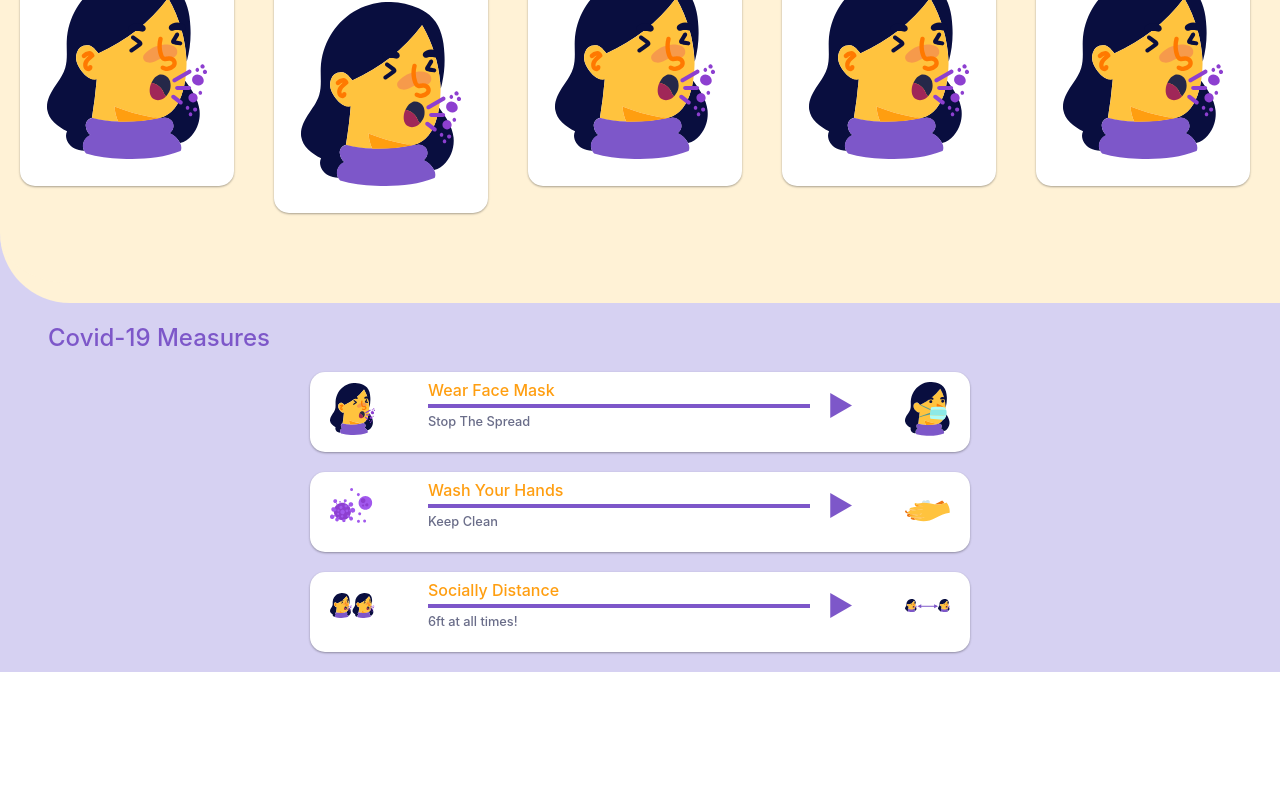
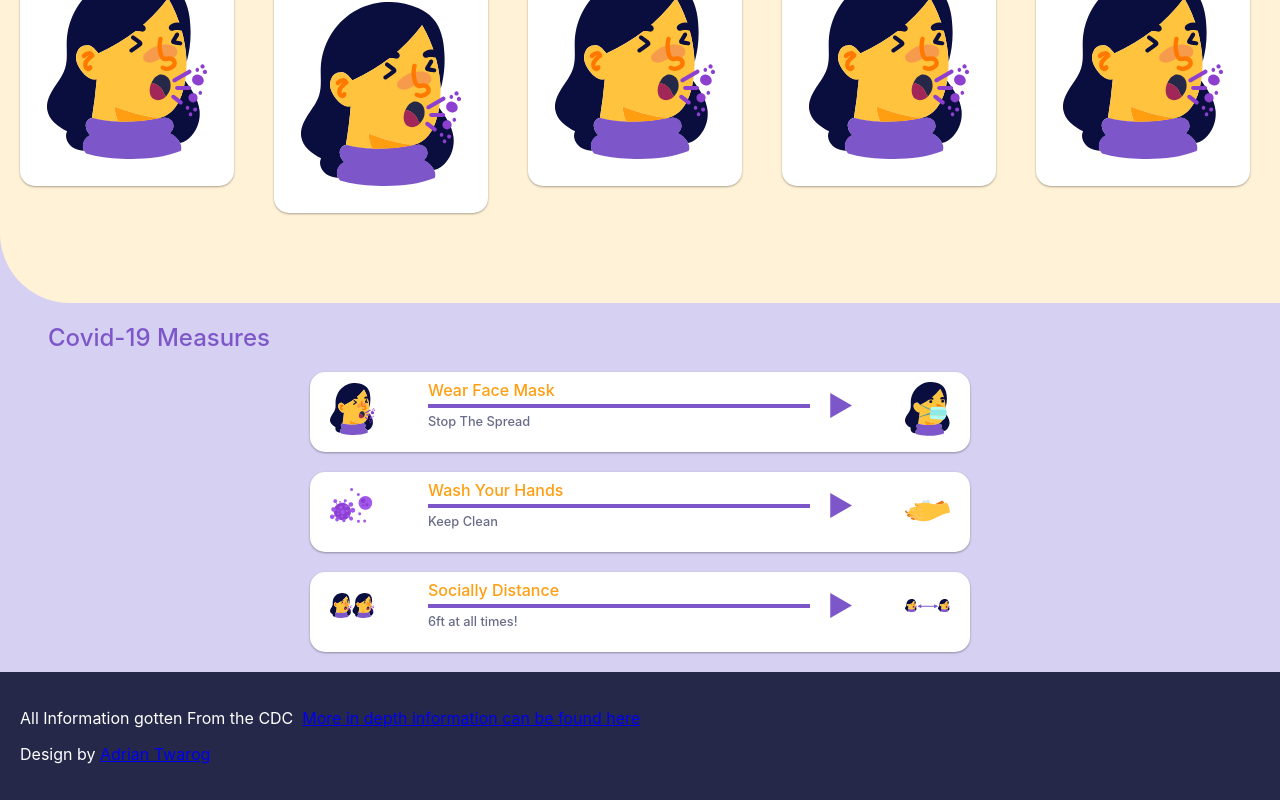
Before and after one commit to poozipotti/covid-19-info, a React (Create React App) app: page / in a window 1280 px wide. Shown: the part 1692-2492 px from the top of the page. Before the commit the page ends 2364 px from the top, so only its background shows below. Built offline with nearby package versions, Linux system fonts and the light colour scheme.

Commit message:
added footer

```diff
--- a/src/App.tsx
+++ b/src/App.tsx
@@ -4,6 +4,7 @@ import {Header} from './components/Header';
 import './App.css';
 import {Symptoms} from './components/Symptoms';
 import {PreventiveMeasures} from './components/PrevenativeMeasures';
+import {Footer} from './components/Footer'
 const theme = {
   primaryOne: '#ED7614',
   primaryOneMedium: '#FF9E10',
@@ -21,13 +22,14 @@ function App() {
       <div
         style={{
           background: theme.primaryTwoLight,
-          overflowY:'hidden',
-          width:'100vw',
+          overflowY: 'hidden',
+          width: '100vw',
           fontFamily: "font-family: 'Roboto', sans-serif",
         }}>
         <Header />
         <Symptoms />
         <PreventiveMeasures />
+        <Footer />
       </div>
     </ThemeProvider>
   );
--- /dev/null
+++ b/src/components/Footer.tsx
@@ -0,0 +1,38 @@
+import React from 'react';
+import styled from 'styled-components';
+
+const FooterContainer = styled.div`
+  background-color: ${props => props.theme.foreground};
+  color: ${props => props.theme.background};
+  padding: 20px;
+`;
+const StyledLink = styled.a`
+
+  color: ${props => props.theme.primaryTwoLight}
+  :hover {
+    color: ${props => props.theme.primaryTwo}
+  }
+  :active {
+    color: ${props => props.theme.primaryTwoLight}
+  }
+  :visited {
+    color: ${props => props.theme.primaryTwoLight}
+  }
+  :
+`;
+
+export const Footer: React.FC = () => {
+  return (
+    <FooterContainer>
+      <p>
+        All Information gotten From the CDC &nbsp;
+        <StyledLink href="https://www.cdc.gov/coronavirus/2019-ncov/index.html">
+          More in depth information can be found here
+        </StyledLink>
+      </p>
+      <p>
+        Design by <StyledLink href="https://www.youtube.com/watch?v=c8FTctE_ui4&feature=youtu.be">Adrian Twarog</StyledLink>
+      </p>
+    </FooterContainer>
+  );
+};
```
